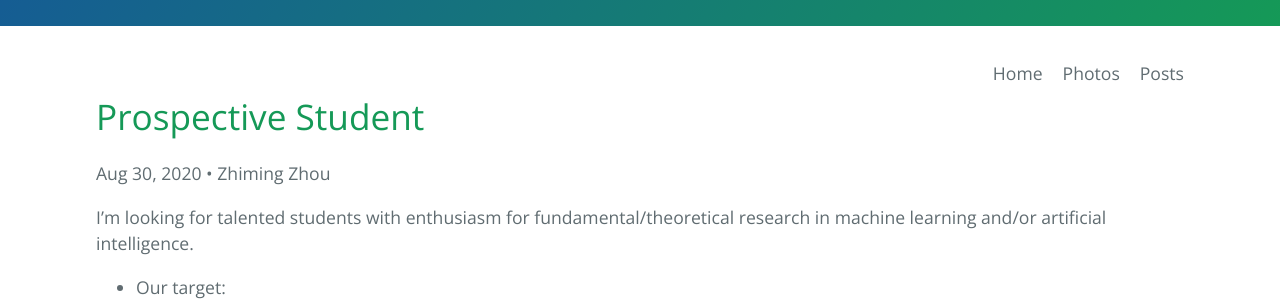
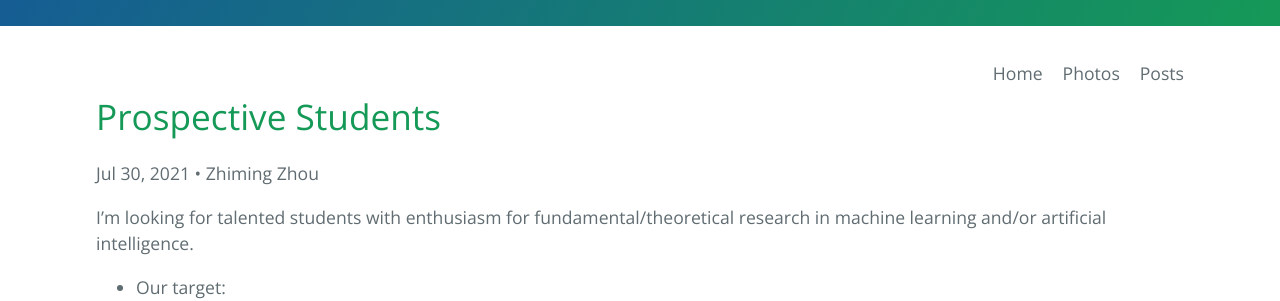
Before and after one commit to ZhimingZhou/zhimingzhou.github.io, a Jekyll site: the page built from _posts/2020-10-11-Prospective-Students.md, in a window 1280 px wide and 900 px high. Shown: the part 214-515 px from the top of the window. Built offline with Jekyll 4.4.1, drawn with Linux system fonts in a browser that asks for light colours; comment, search, counter and statistics services are not loaded.

Commit message:
Update 2020-10-11-Prospective-Students.md

```diff
--- a/_posts/2020-10-11-Prospective-Students.md
+++ b/_posts/2020-10-11-Prospective-Students.md
@@ -1,9 +1,9 @@
 ---
 layout: post
 author: Zhiming Zhou
-date: 2020-08-30
-title: Prospective Student
-permalink: /Posts/Prospective-Student/
+date: 2021-07-30
+title: Prospective Students
+permalink: /Posts/Prospective-Students/
 top: true
 ---
 
```
